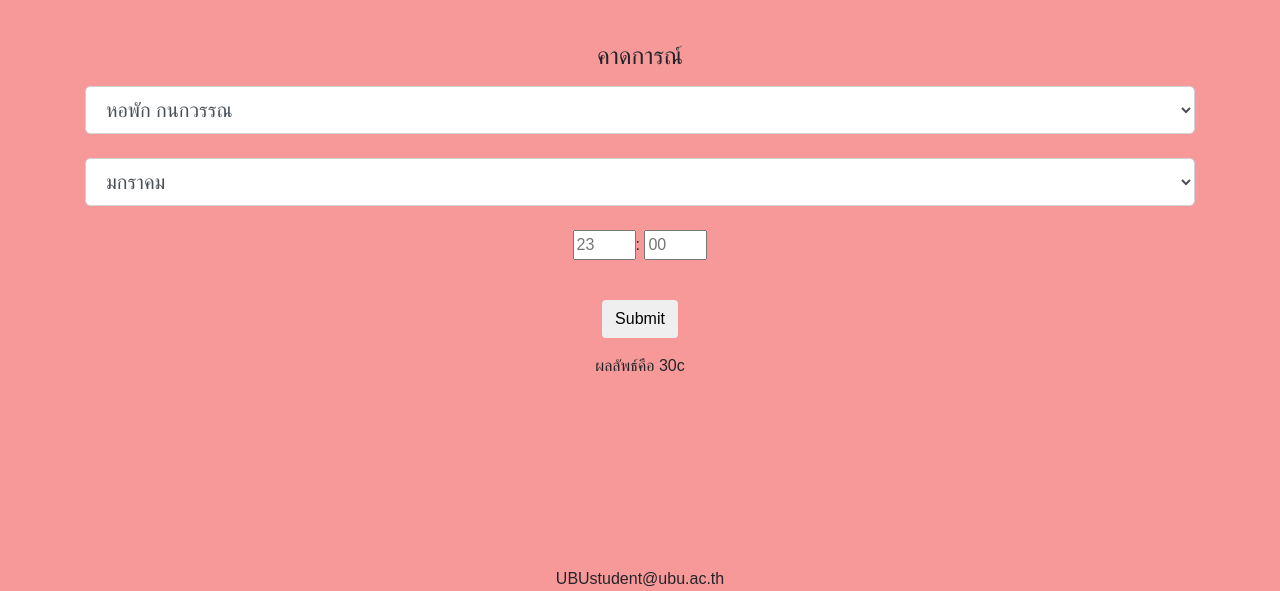
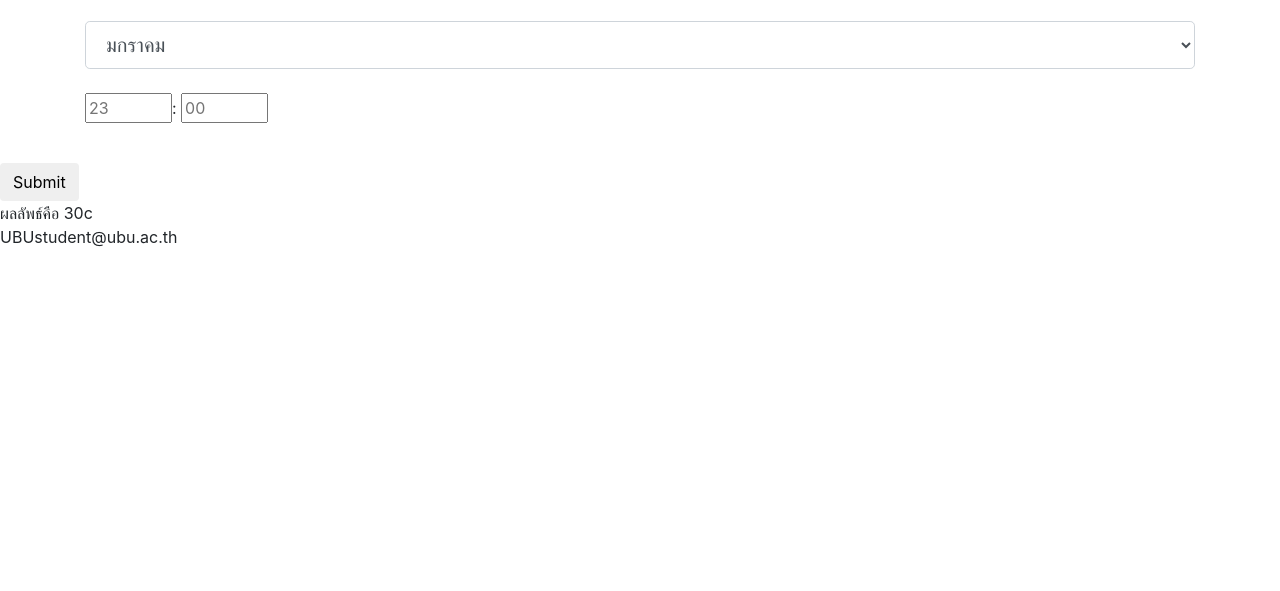
Before and after one commit to alongkornubu/UBU-TEMP, a plain HTML site: page index.html in a window 1280 px wide. Shown: the part 474-1065 px from the top of the page. After the commit the page ends 800 px from the top, so only its background shows below. Drawn offline with nearby package versions, Linux system fonts and the light colour scheme; a web font is replaced by a local one.

Commit message:
03/02/2021

```diff
--- a/coco.css
+++ b/coco.css
@@ -20,19 +20,3 @@
     right: 0;
     position: absolute;
   }
-
-
-/* Bootstrap css */
-@import "https://stackpath.bootstrapcdn.com/bootstrap/4.3.1/css/bootstrap.min.css";
-
-/* Google Material icons */
-@import "http://fonts.googleapis.com/icon?family=Material+Icons";
-
-/* Propeller css */
-@import "dist/css/propeller.min.css";
-
-/* Bootstrap datetimepicker */
-@import "datetimepicker/css/bootstrap-datetimepicker.css";
-
-/* Propeller datetimepicker */
-@import "datetimepicker/css/pmd-datetimepicker.css";
--- a/index.html
+++ b/index.html
@@ -14,50 +14,6 @@
   <link href="//maxcdn.bootstrapcdn.com/bootstrap/4.1.1/css/bootstrap.min.css" rel="stylesheet" id="bootstrap-css">
   <script src="//maxcdn.bootstrapcdn.com/bootstrap/4.1.1/js/bootstrap.min.js"></script>
   <script src="//cdnjs.cloudflare.com/ajax/libs/jquery/3.2.1/jquery.min.js"></script>
-
-  <style>
-    *{
-      font-family: 'RocknRoll One', sans-serif;
-    }
-  .container {
-    margin-top: 200px;
-    text-align: center;
-  }
-  .container1 {
-    margin-top: 0px;
-    text-align: center;
-  }
-  footer{
-    text-align: center;
-    margin-top:11.8rem;
-  }
-  body{
-    background-color: rgb(248, 153, 153);
-  }
-  .container2 {
-    text-align: center;
-    margin-left: 0px
-  }
-  .Main-topic{
-    text-align: center;
-    margin-bottom: 1rem;
-  }
-  .root{
-    margin-top:1rem;
-  }
-  h1{
-    font-size: 24px;
-  }
-
-.my-card
-{
-    position:absolute;
-    left:40%;
-    top:-20px;
-    border-radius:50%;
-}
-
-  </style>
   <script src="jed.js"></script>
 </head>
 
```
